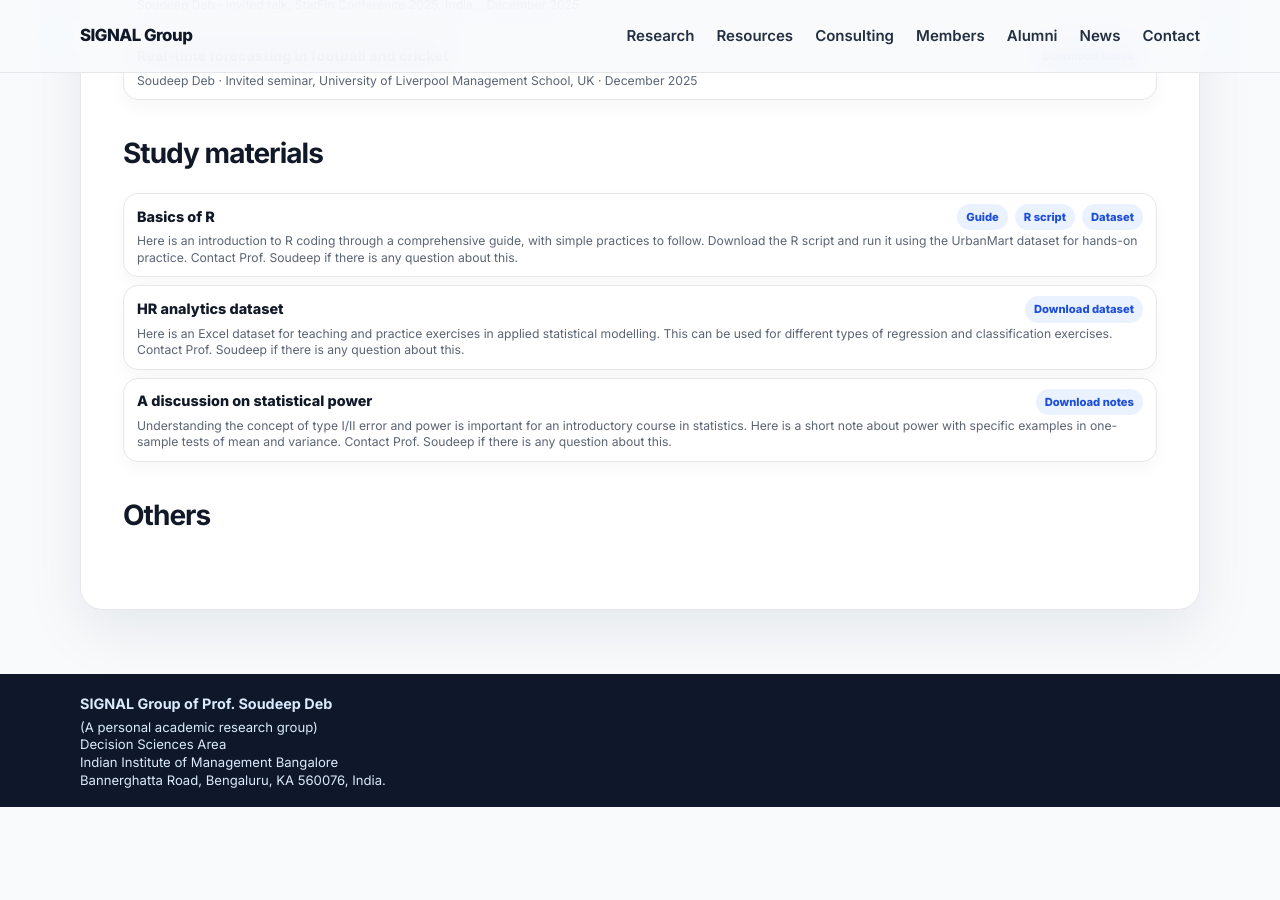
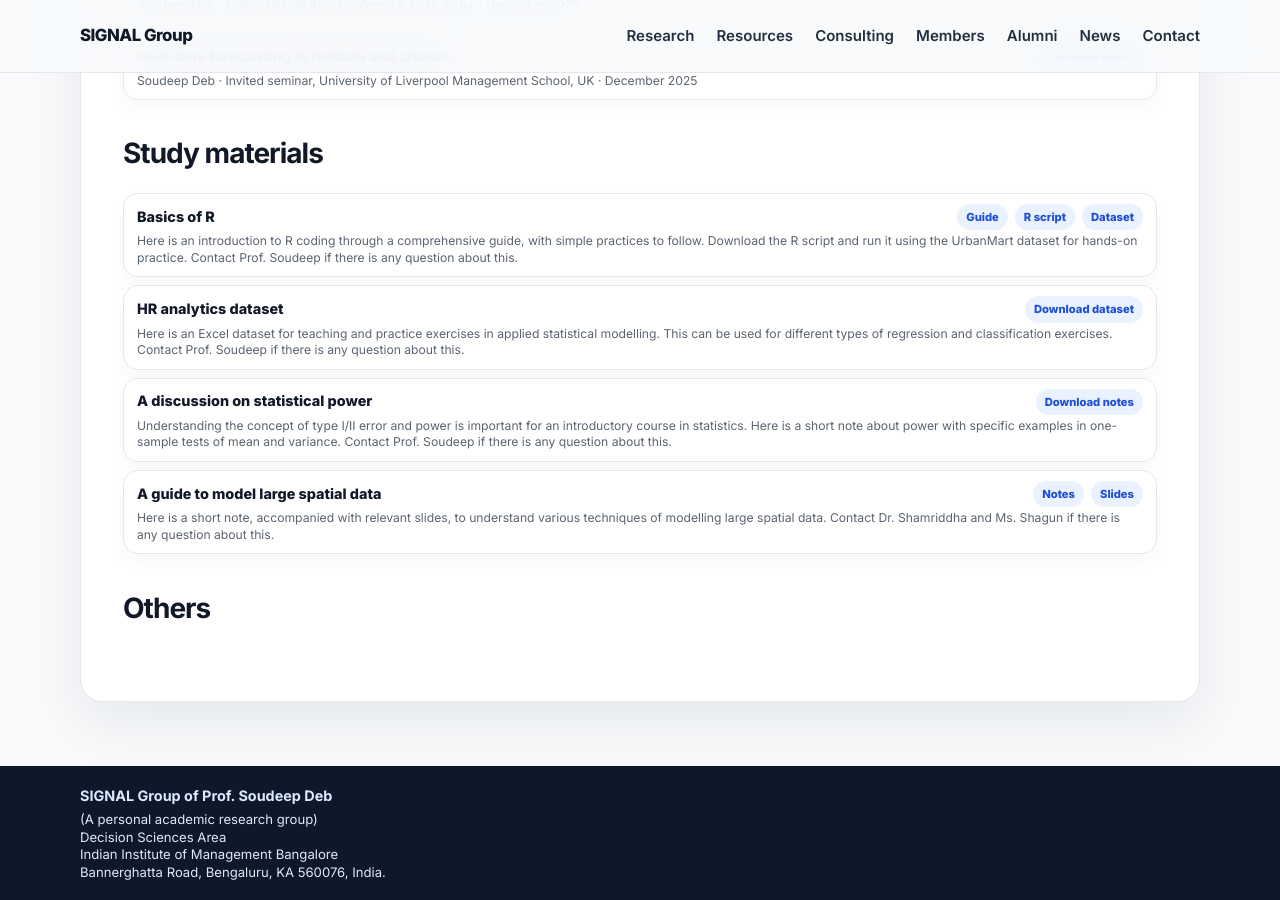
Before and after one commit to soudeepd/soudeeps-research-group, a Jekyll site: the page built from docs/_pages/resources.md, in a window 1280 px wide and 900 px high, scrolled down 1188 px. Built offline with Jekyll 4.4.1, drawn with Linux system fonts in a browser that asks for light colours; before the commit the page ends 1995 px from its top, so only the background shows below that.

Commit message:
added new resources

```diff
--- a/docs/_data/resources.yml
+++ b/docs/_data/resources.yml
@@ -94,3 +94,12 @@
   links:
     - label: "Download notes"
       url: "/assets/resources/study-materials/documents/Notes_on_statistical_power.pdf"
+
+- title: "A guide to model large spatial data"
+  category: study-materials
+  description: "Here is a short note, accompanied with relevant slides, to understand various techniques of modelling large spatial data. Contact Dr. Shamriddha and Ms. Shagun if there is any question about this."
+  links:
+    - label: "Notes"
+      url: "/assets/resources/study-materials/documents/Modelling_Large_Spatial_Data_Notes.pdf"
+    - label: "Slides"
+      url: "/assets/resources/study-materials/datasets/Modelling_Large_Spatial_Data_Slides.pdf"
```
Also changed, not shown: 2 other files.
